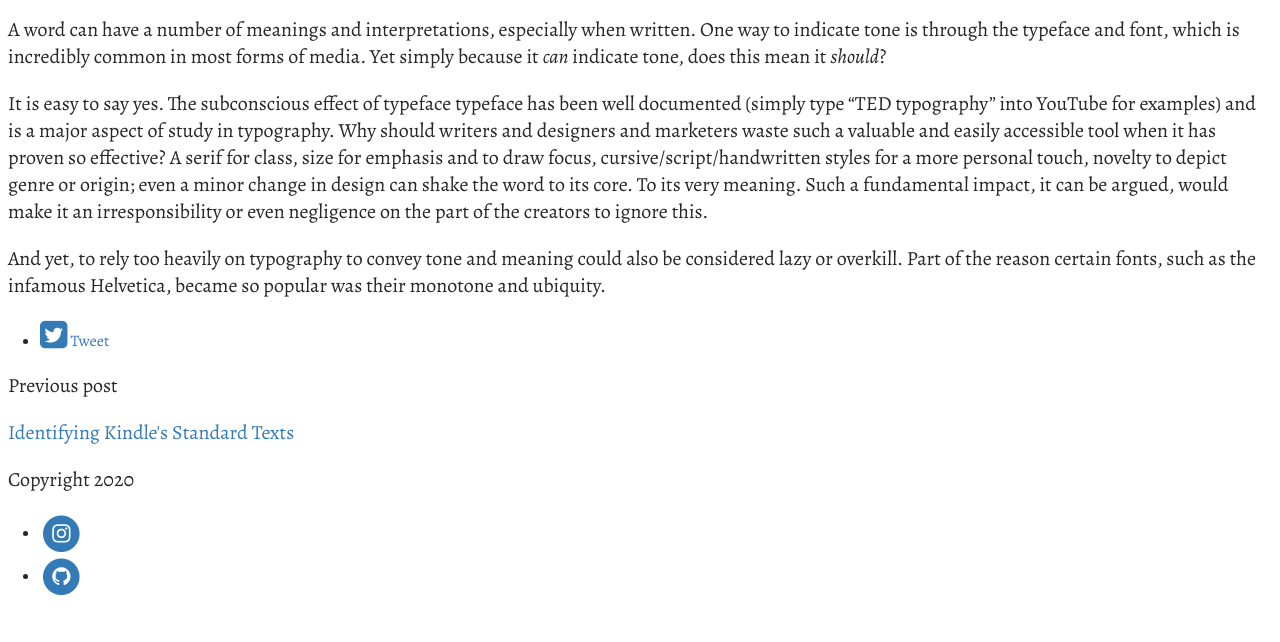
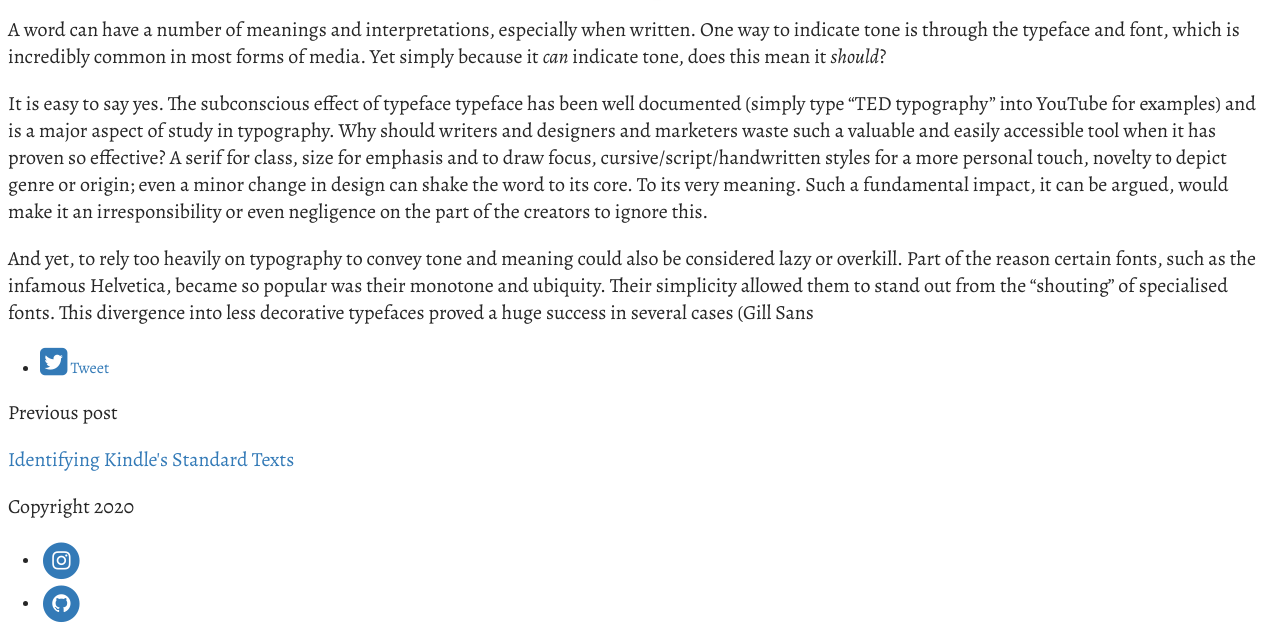
Before and after one commit to eyescroll/BrookesBlog, a Jekyll site: the page built from _posts/2020-10-07-is-tone-the-responsibility-of-font.md, in a window 1280 px wide, cut to the strip 679-1321 px from the top of the page. Built offline with Jekyll 4.4.1, drawn with Linux system fonts in a browser that asks for light colours; some web fonts are replaced; before the commit the page ends 1294 px from its top, so only the background shows below that.

Commit message:
Update Post “2020-10-07-is-tone-the-responsibility-of-font”

```diff
--- a/_posts/2020-10-07-is-tone-the-responsibility-of-font.md
+++ b/_posts/2020-10-07-is-tone-the-responsibility-of-font.md
@@ -10,4 +10,4 @@ A word can have a number of meanings and interpretations, especially when writte
 
 It is easy to say yes. The subconscious effect of typeface typeface has been well documented (simply type "TED typography" into YouTube for examples) and is a major aspect of study in typography. Why should writers and designers and marketers waste such a valuable and easily accessible tool when it has proven so effective? A serif for class, size for emphasis and to draw focus, cursive/script/handwritten styles for a more personal touch, novelty to depict genre or origin; even a minor change in design can shake the word to its core. To its very meaning. Such a fundamental impact, it can be argued, would make it an irresponsibility or even negligence on the part of the creators to ignore this.
 
-And yet, to rely too heavily on typography to convey tone and meaning could also be considered lazy or overkill. Part of the reason certain fonts, such as the infamous Helvetica, became so popular was their monotone and ubiquity.
+And yet, to rely too heavily on typography to convey tone and meaning could also be considered lazy or overkill. Part of the reason certain fonts, such as the infamous Helvetica, became so popular was their monotone and ubiquity. Their simplicity allowed them to stand out from the "shouting" of specialised fonts. This divergence into less decorative typefaces proved a huge success in several cases (Gill Sans
```
